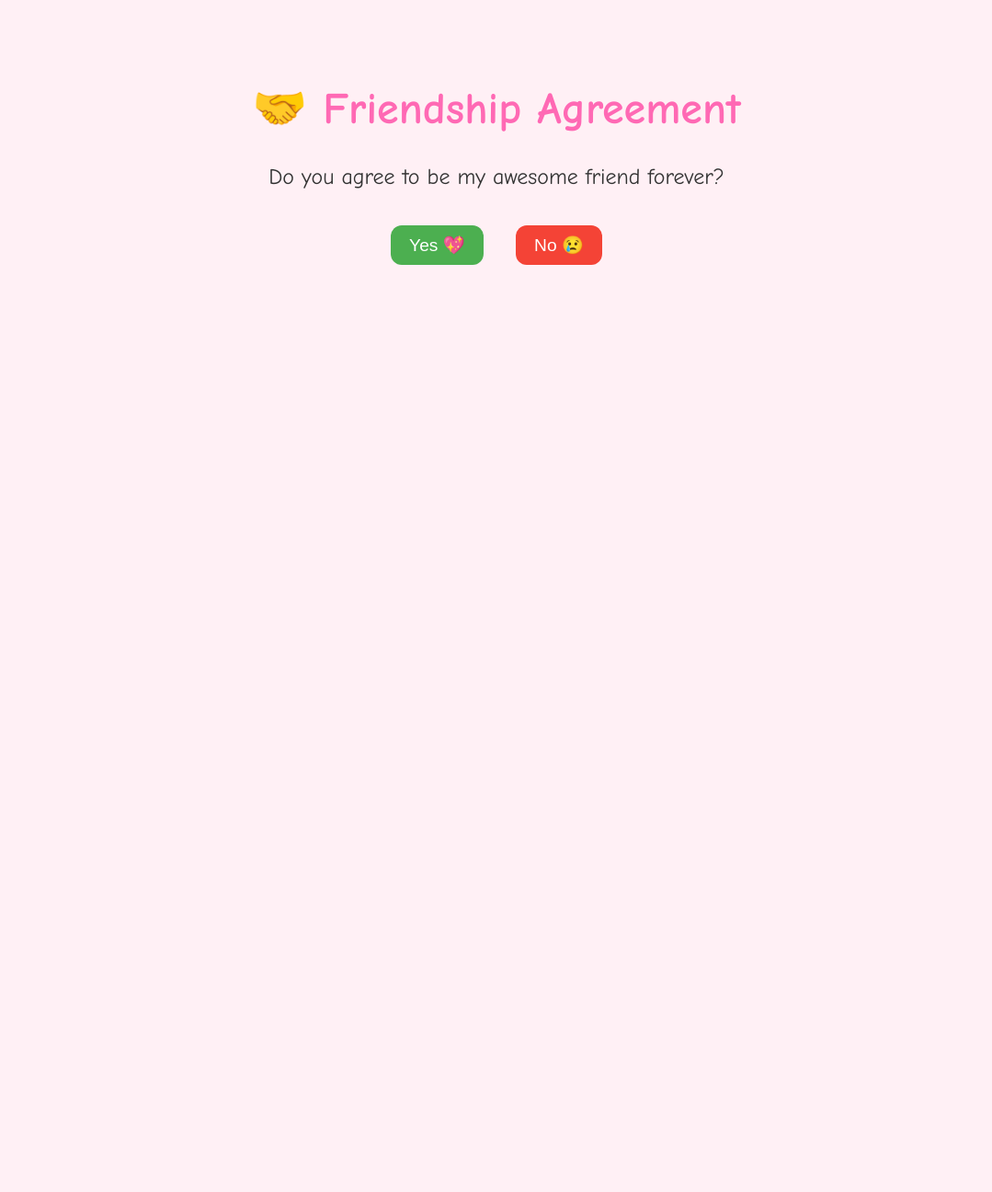
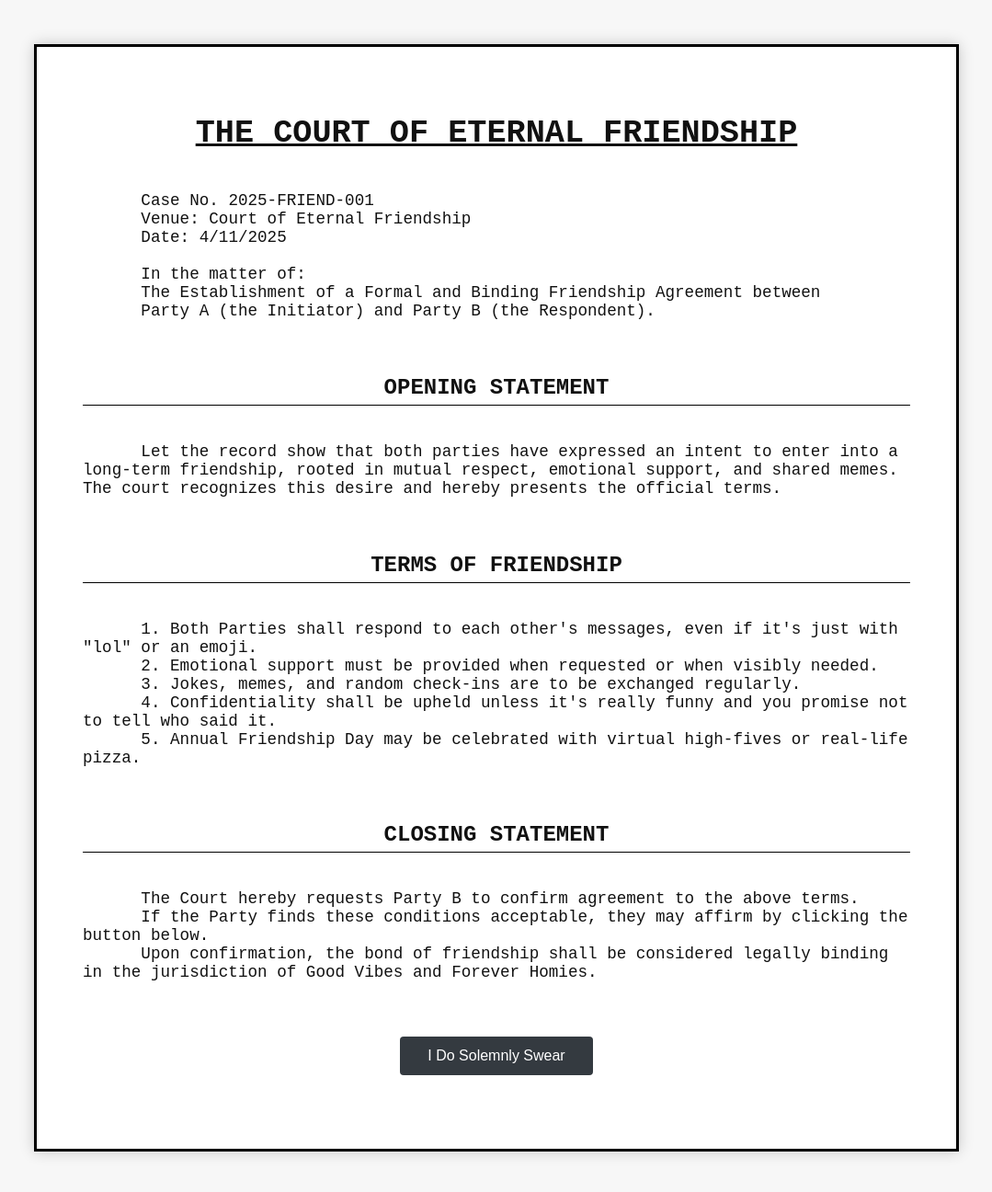
Before and after one commit to lennonkey/Friendship, a plain HTML site: page index.html in a window 1280 px wide. Shown: the whole page at 92% size, without its empty margins (100-1179 px from the left). Before the commit the page ends 800 px from the top, so only its background shows below. Drawn offline with Linux system fonts and the light colour scheme.

Commit message:
Update index.html

```diff
--- a/index.html
+++ b/index.html
@@ -3,69 +3,120 @@
 <head>
   <meta charset="UTF-8" />
   <meta name="viewport" content="width=device-width, initial-scale=1.0"/>
-  <title>Friendship Agreement</title>
+  <title>Court of Friendship</title>
   <style>
     body {
-      font-family: 'Comic Sans MS', cursive, sans-serif;
-      background-color: #fff0f5;
-      color: #333;
+      font-family: 'Courier New', monospace;
+      background-color: #f7f7f7;
+      color: #111;
+      padding: 40px;
+    }
+    .courtroom {
+      max-width: 900px;
+      margin: auto;
+      background: white;
+      padding: 50px;
+      border: 3px solid black;
+      box-shadow: 0 0 15px rgba(0,0,0,0.2);
+    }
+    h1, h2 {
       text-align: center;
-      padding: 50px;
+      text-transform: uppercase;
     }
     h1 {
-      font-size: 3em;
-      color: #ff69b4;
+      font-size: 2.2em;
+      text-decoration: underline;
     }
-    p {
+    h2 {
+      margin-top: 40px;
       font-size: 1.5em;
+      border-bottom: 1px solid #000;
+      padding-bottom: 5px;
+    }
+    .intro, .clause, .closing {
+      margin-bottom: 25px;
+      font-size: 1.1em;
+      white-space: pre-wrap;
     }
     button {
-      font-size: 1.2em;
-      padding: 10px 20px;
-      margin: 15px;
+      display: block;
+      margin: 40px auto 10px;
+      padding: 12px 30px;
+      font-size: 1em;
+      background-color: #343a40;
+      color: white;
       border: none;
-      border-radius: 12px;
+      border-radius: 4px;
       cursor: pointer;
-      transition: all 0.3s ease;
     }
-    .yes-btn {
-      background-color: #4CAF50;
-      color: white;
+    button:hover {
+      background-color: #212529;
     }
-    .yes-btn:hover {
-      background-color: #45a049;
+    #verdict {
+      text-align: center;
+      margin-top: 30px;
+      font-size: 1.4em;
+      color: darkgreen;
+      font-weight: bold;
     }
-    .no-btn {
-      background-color: #f44336;
-      color: white;
-    }
-    .no-btn:hover {
-      background-color: #da190b;
-    }
-    #response {
-      margin-top: 30px;
-      font-size: 2em;
-      color: #ff1493;
+    .stamp {
+      margin-top: 40px;
+      text-align: center;
+      font-size: 1.5em;
+      color: crimson;
+      font-weight: bold;
+      display: none;
     }
   </style>
 </head>
 <body>
+  <div class="courtroom">
+    <h1>The Court of Eternal Friendship</h1>
+    <div class="intro">
+      Case No. 2025-FRIEND-001
+      Venue: Court of Eternal Friendship
+      Date: <script>document.write(new Date().toLocaleDateString());</script>
 
-  <h1>🤝 Friendship Agreement</h1>
-  <p>Do you agree to be my awesome friend forever?</p>
-  <button class="yes-btn" onclick="sayYay()">Yes 💖</button>
-  <button class="no-btn" onclick="sayNo()">No 😢</button>
+      In the matter of:
+      The Establishment of a Formal and Binding Friendship Agreement between
+      Party A (the Initiator) and Party B (the Respondent).
+    </div>
 
-  <div id="response"></div>
+    <h2>Opening Statement</h2>
+    <div class="clause">
+      Let the record show that both parties have expressed an intent to enter into a long-term friendship, rooted in mutual respect, emotional support, and shared memes. The court recognizes this desire and hereby presents the official terms.
+    </div>
+
+    <h2>Terms of Friendship</h2>
+    <div class="clause">
+      1. Both Parties shall respond to each other's messages, even if it's just with "lol" or an emoji.
+      2. Emotional support must be provided when requested or when visibly needed.
+      3. Jokes, memes, and random check-ins are to be exchanged regularly.
+      4. Confidentiality shall be upheld unless it's really funny and you promise not to tell who said it.
+      5. Annual Friendship Day may be celebrated with virtual high-fives or real-life pizza.
+    </div>
+
+    <h2>Closing Statement</h2>
+    <div class="closing">
+      The Court hereby requests Party B to confirm agreement to the above terms.
+      If the Party finds these conditions acceptable, they may affirm by clicking the button below.
+      Upon confirmation, the bond of friendship shall be considered legally binding in the jurisdiction of Good Vibes and Forever Homies.
+    </div>
+
+    <button onclick="declareVerdict()">I Do Solemnly Swear</button>
+
+    <div id="verdict"></div>
+
+    <div class="stamp" id="stamp">
+      🛑 APPROVED & SEALED BY THE FRIENDSHIP COURT 🛑
+    </div>
+  </div>
 
   <script>
-    function sayYay() {
-      document.getElementById("response").innerText = "YAY 🎉 WE BESTIES";
-    }
-    function sayNo() {
-      document.getElementById("response").innerText = "That's okay. I'm still cheering for you 💌";
+    function declareVerdict() {
+      document.getElementById("verdict").innerText = "Let the record reflect: The Respondent has agreed. Friendship is hereby declared!";
+      document.getElementById("stamp").style.display = "block";
     }
   </script>
-
 </body>
 </html>
```
